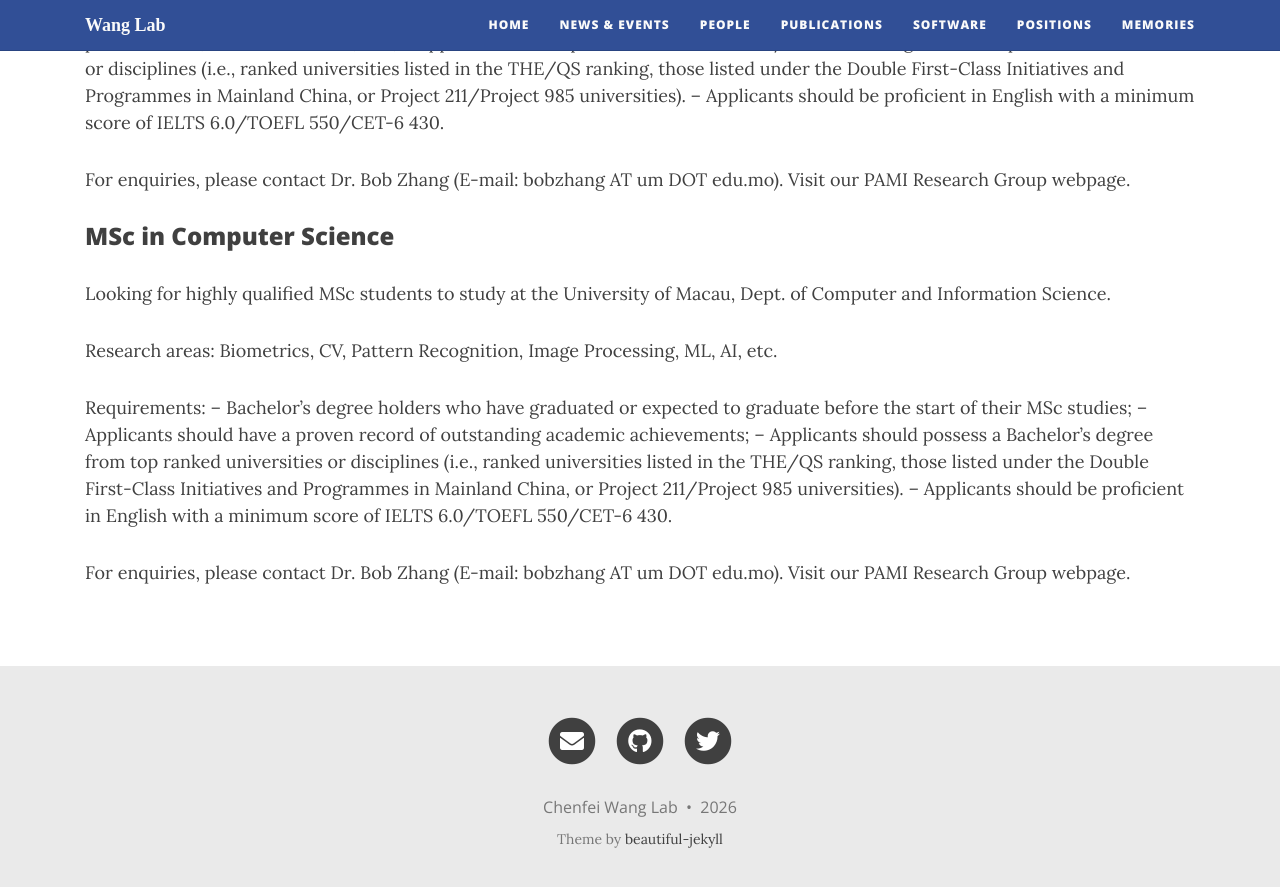
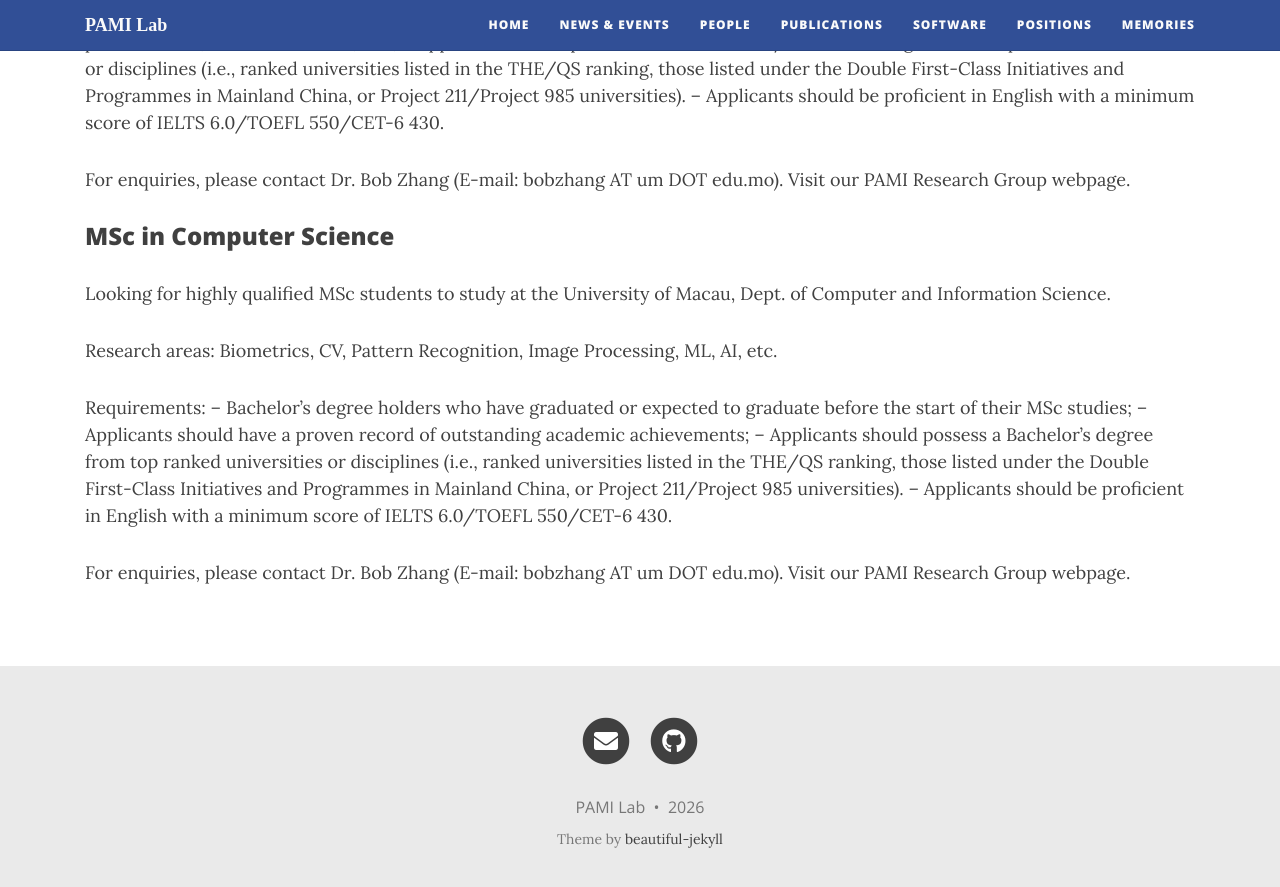
Before and after one commit to pamigroup/pamigroup.github.io, a Jekyll site: the page built from pages/positions.md, in a window 1280 px wide and 900 px high, scrolled down 877 px. Shown: the top 887 px of the window. Built offline with Jekyll 4.4.1, drawn with Linux system fonts in a browser that asks for light colours; nearby versions of some CDN libraries.

Commit message:
Update _config.yml

```diff
--- a/_config.yml
+++ b/_config.yml
@@ -1,13 +1,13 @@
 # --- Basic options --- #
 
 # Name of website
-title: Wang Lab
+title: PAMI Lab
 
 # Short description of your site
-description: Chenfei Wang Lab at Tongji University
+description: PAMI Lab at Tongji University
 
 # Your name to show in the footer
-author: Chenfei Wang Lab
+author: PAMI Lab
 
 # --- List of links in the navigation bar --- #
 
@@ -40,9 +40,9 @@ navbar-links:
 # Uncomment the links you want to show and add your information to each one.
 # If you don't want to show a link to an RSS feed, set rss to "false".
 social-network-links:
-  email: 08chenfeiwang@tongji.edu.cn
-  github: wanglabtongji
-  twitter: ChenfeiWangTJ
+  email: bobzhang@um.edu.mo
+  github: pamigroup
+  twitter:
   rss: false
 #  reddit: yourname
 #  linkedin: daattali
@@ -72,10 +72,6 @@ share-links-active:
   facebook: false
   linkedin: false
   vk: false
-
-# How to display the link to your website in the footer
-# Remove this if you don't want a link in the footer
-# url-pretty: "wanglab-tongji.github.io"
 
 # Create a "tags" index page and make tags on each post clickable
 link-tags: true
```
